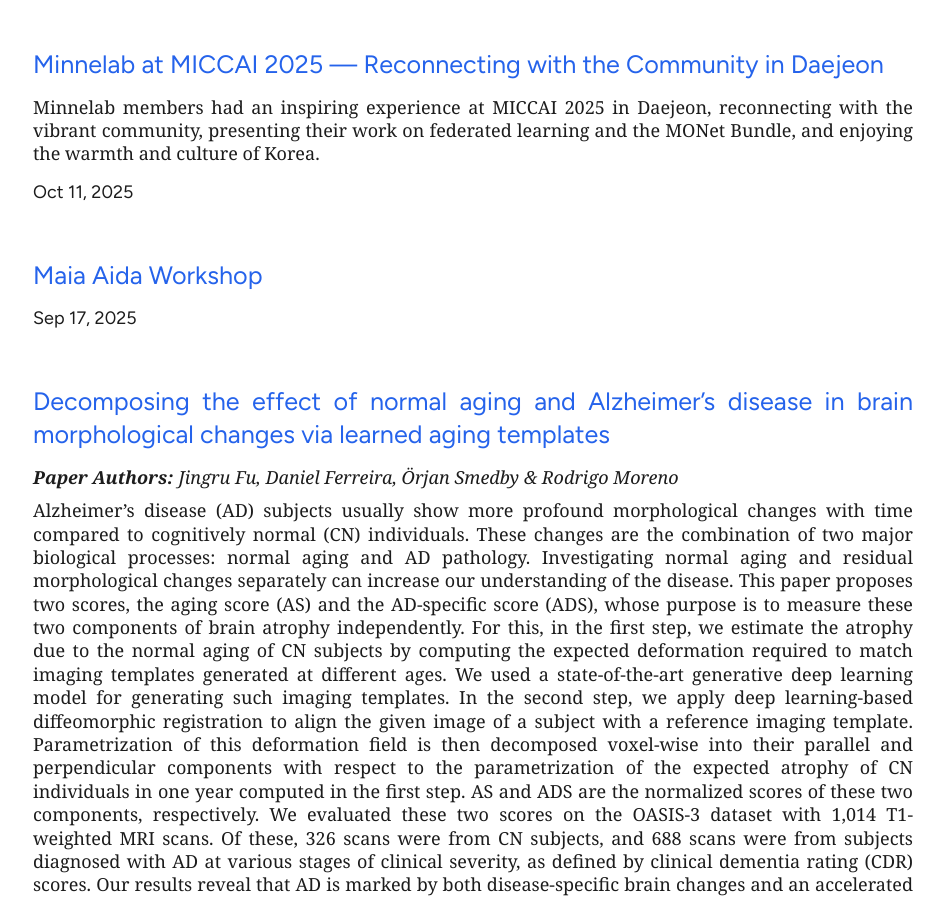
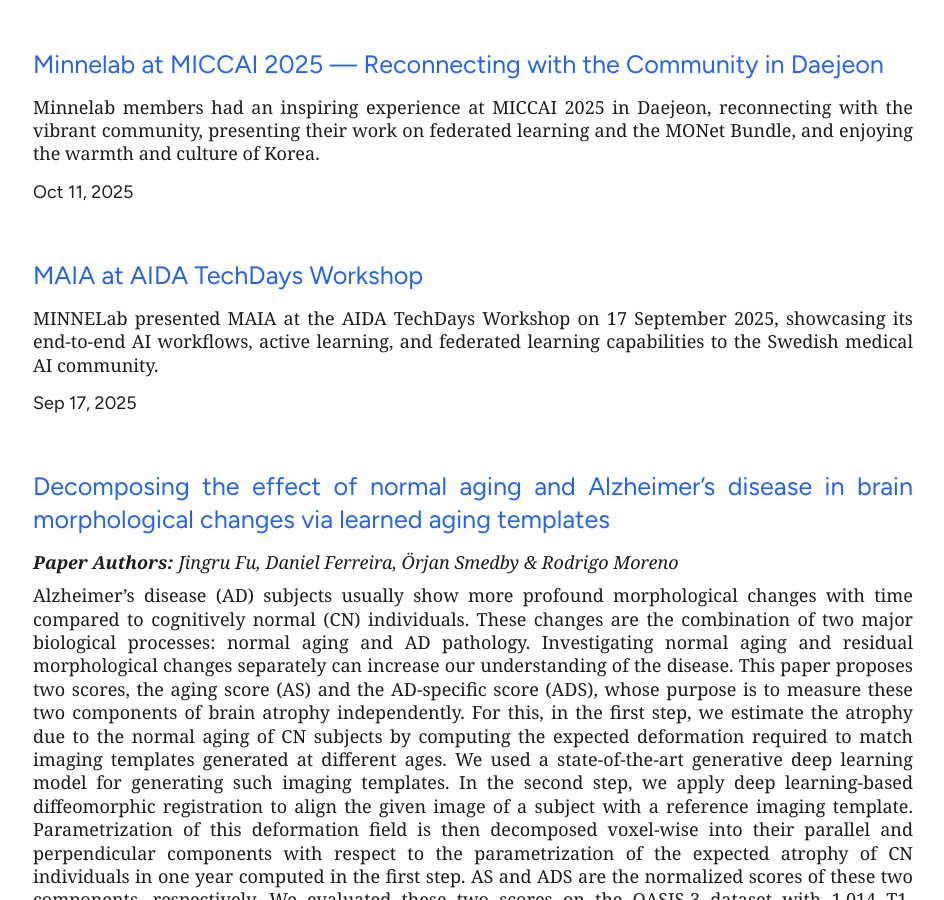
Before and after one commit to minnelab/minnelab.github.io, a Jekyll site: the page built from index.markdown, in a window 1280 px wide and 900 px high, scrolled down 914 px. Shown: the whole window, without its empty margins (167-1111 px from the left). Built offline with Jekyll 4.4.1, drawn with Linux system fonts in a browser that asks for light colours.

Commit message:
Add MAIA workshop post with details and authors
Added metadata and abstract for MAIA workshop post.

```diff
--- a/_posts/2025-09-17-MAIA-AIDA-WorkShop.md
+++ b/_posts/2025-09-17-MAIA-AIDA-WorkShop.md
@@ -1,3 +1,11 @@
+---
+layout: post
+title: "MAIA at AIDA TechDays Workshop"
+paper_authors: "Simone Bendazzoli"
+date: 2025-09-17
+abstract: "MINNELab presented MAIA at the AIDA TechDays Workshop on 17 September 2025, showcasing its end-to-end AI workflows, active learning, and federated learning capabilities to the Swedish medical AI community."
+---
+
 # MAIA at AIDA TechDays Workshop
 On **17 September 2025**, [**Simone Bendazzoli**](/people/simone) presented [**MAIA**](/maia/) at the **AIDA TechDays Workshop**, hosted by the **AIDA community**, Sweden's leading arena for medical AI research. This workshop showcased **MAIA's capabilities** in facilitating collaborative, reproducible, and scalable AI development in healthcare.
 
```
